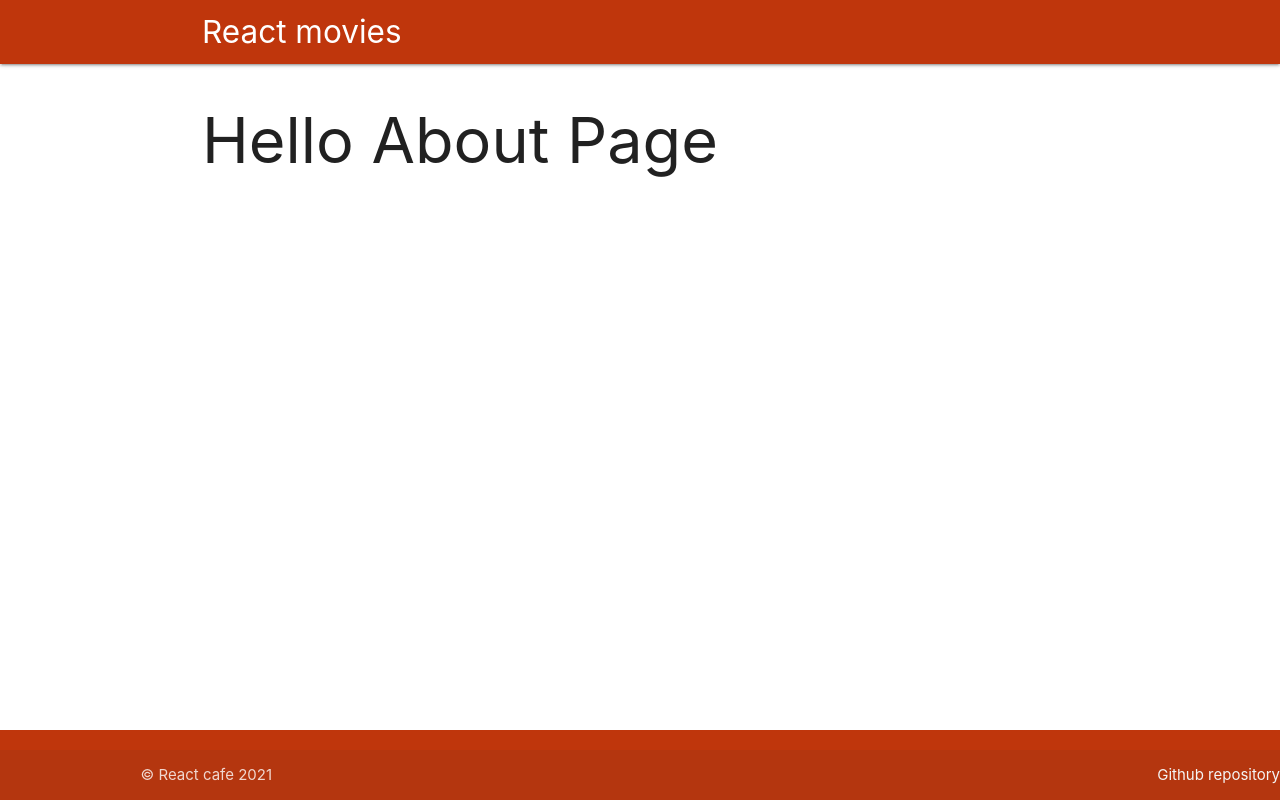
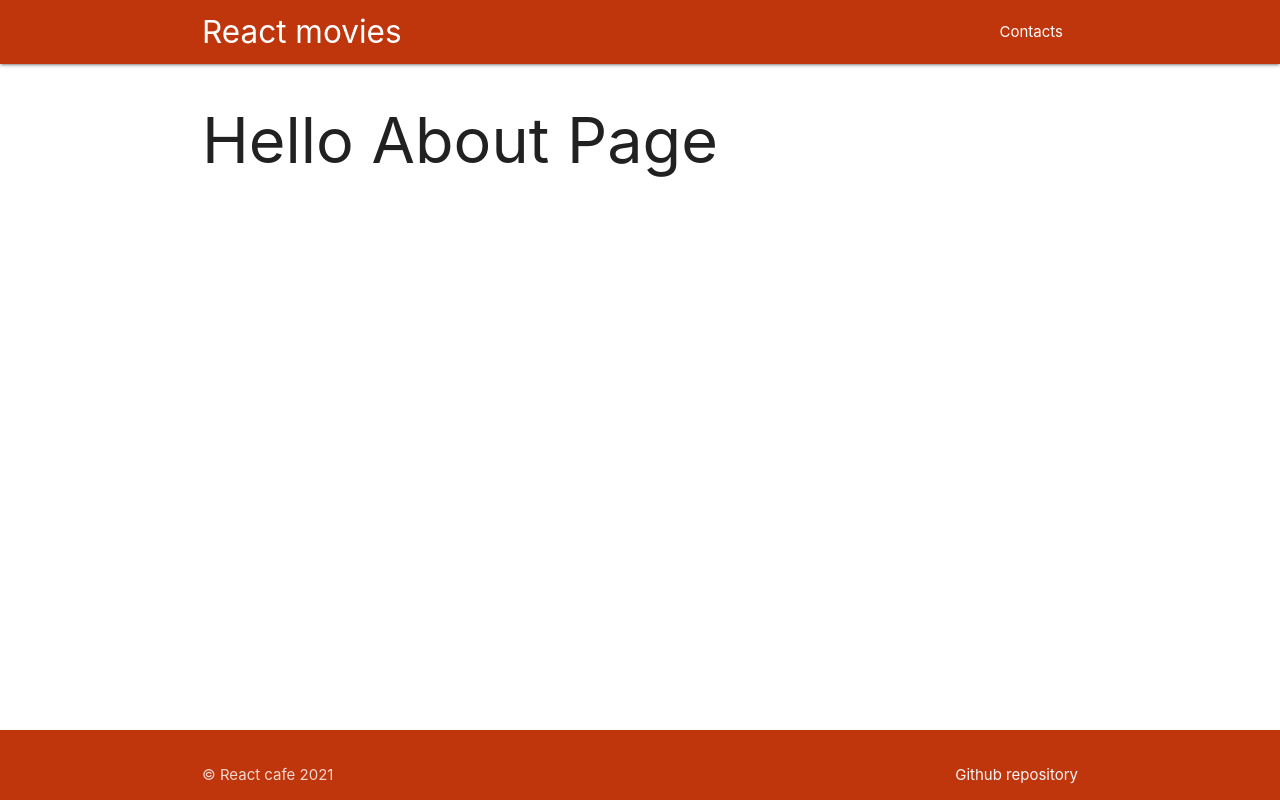
Before and after one commit to Eshechka/react-cafe, a React (Create React App) app: page /about in a window 1280 px wide. Built offline with nearby package versions, Linux system fonts and the light colour scheme.

Commit message:
Добавлен роутер

```diff
--- a/src/App.js
+++ b/src/App.js
@@ -14,20 +14,20 @@ import "materialize-css/dist/css/materialize.min.css";
 function App() {
   return (
     <>
+      <Router>
         <Header />
         <main className="content">
           <div className="container">
-          <Router>
             <Routes>
               <Route exact path="/" element={<Home />} />
               <Route path="/contacts" element={<Contact />} />
               <Route path="/about" element={<About />} />
               <Route element={<NotFound />} />
             </Routes>
-          </Router>
           </div>
         </main>
         <Footer />
+      </Router>
     </>
   );
 }
--- a/src/components/Footer.jsx
+++ b/src/components/Footer.jsx
@@ -1,10 +1,9 @@
 export function Footer() {
   return (
     <footer className="page-footer deep-orange darken-4">
-      <div className="footer-copyright">
       <div className="container">
+        <div className="footer-copyright deep-orange darken-4">
           &copy; React cafe {new Date().getFullYear()}
-        </div>
           <a
             target="_blabk"
             rel="noopener noreferrer nofollow"
@@ -14,6 +13,7 @@ export function Footer() {
             Github repository
           </a>
         </div>
+      </div>
     </footer>
   );
 }
--- a/src/components/Header.jsx
+++ b/src/components/Header.jsx
@@ -1,3 +1,6 @@
+import React from "react";
+import { Link } from "react-router-dom";
+
 export function Header() {
   return (
     <header>
@@ -5,8 +8,15 @@ export function Header() {
         <nav className="deep-orange darken-4">
           <div className="container">
             <div className="nav-wrapper">
-              <span className="brand-logo">React movies</span>
+              <Link to="/" className="brand-logo">
+                React movies
+              </Link>
             </div>
+            <ul id="nav-mobile" className="right hide-on-med-and-down">
+              <li>
+                <Link to="/contacts">Contacts</Link>
+              </li>
+            </ul>
           </div>
         </nav>
       </div>
--- a/src/index.scss
+++ b/src/index.scss
@@ -52,14 +52,17 @@ code {
   max-width: 1440px;
   padding: 0 10px;
   margin: 0 auto;
-  @media desktop {
+  @include desktopHd {
     max-width: 970px;
   }
-  @media tablets {
+  @include desktop {
     max-width: 750px;
   }
-  @media phones {
+  @include tablets {
     max-width: none;
     padding: 0 10px;
   }
+  @include phones {
+    min-width: 320px;
+  }
 }
```
Lines whose indentation alone changed are shown as unchanged.
